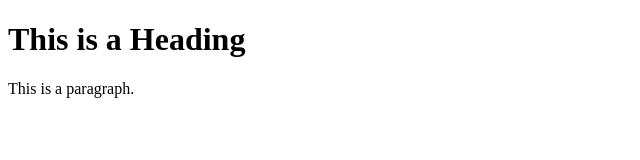
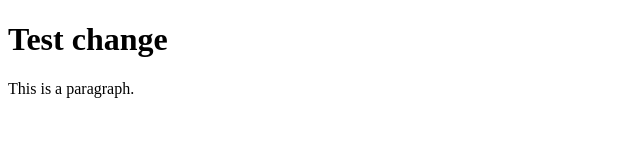
Before and after one commit to Hashpantsu/herschelledass.github.io, a plain HTML site: page index.html in a window 1280 px wide. Shown: the whole page, without its empty margins (0-640 px from the left). Drawn offline with Linux system fonts and the light colour scheme.

Commit message:
test change

```diff
--- a/index.html
+++ b/index.html
@@ -5,7 +5,7 @@
 </head>
 <body>
 
-<h1>This is a Heading</h1>
+<h1>Test change</h1>
 <p>This is a paragraph.</p>
 
 </body>
```
